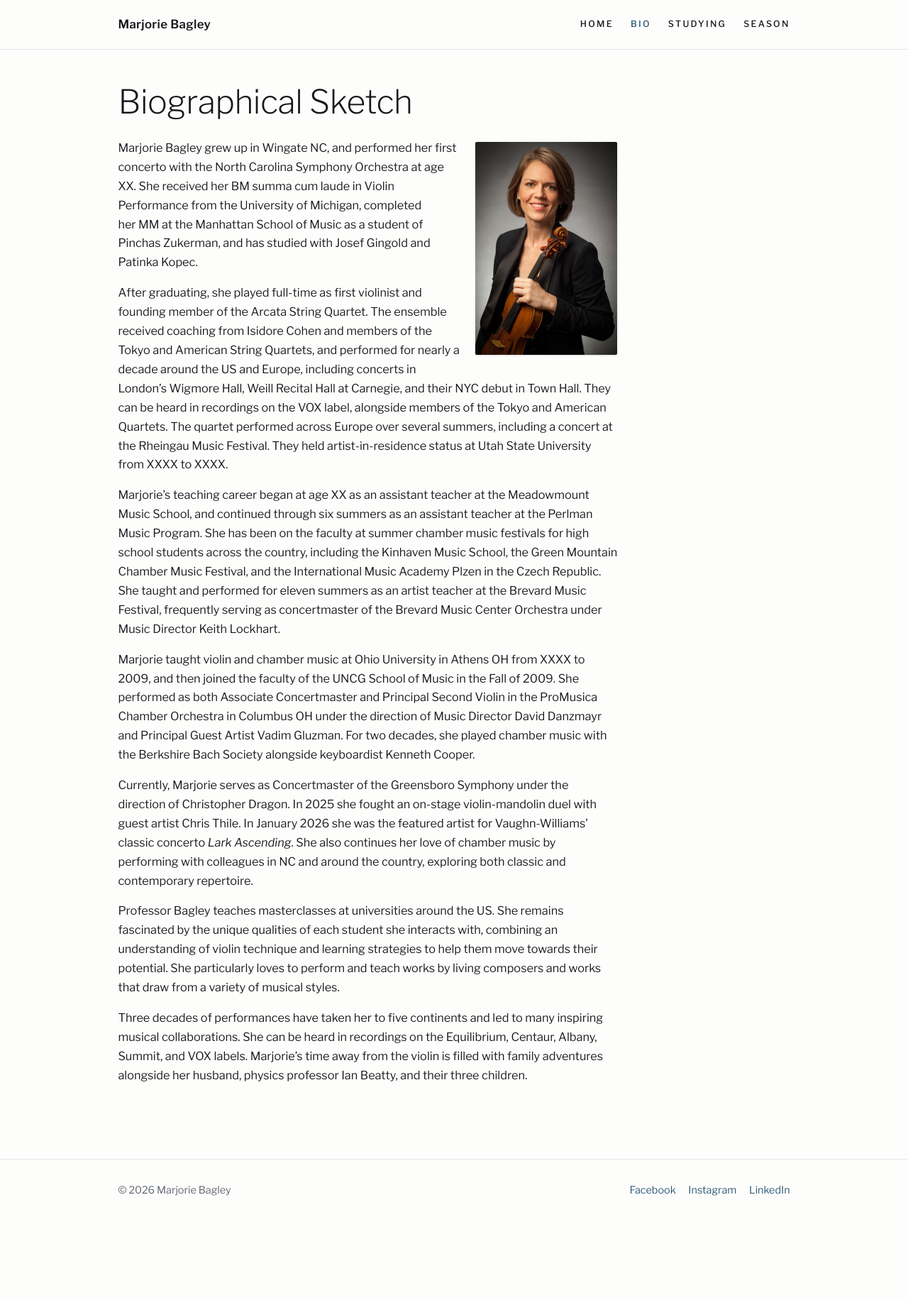
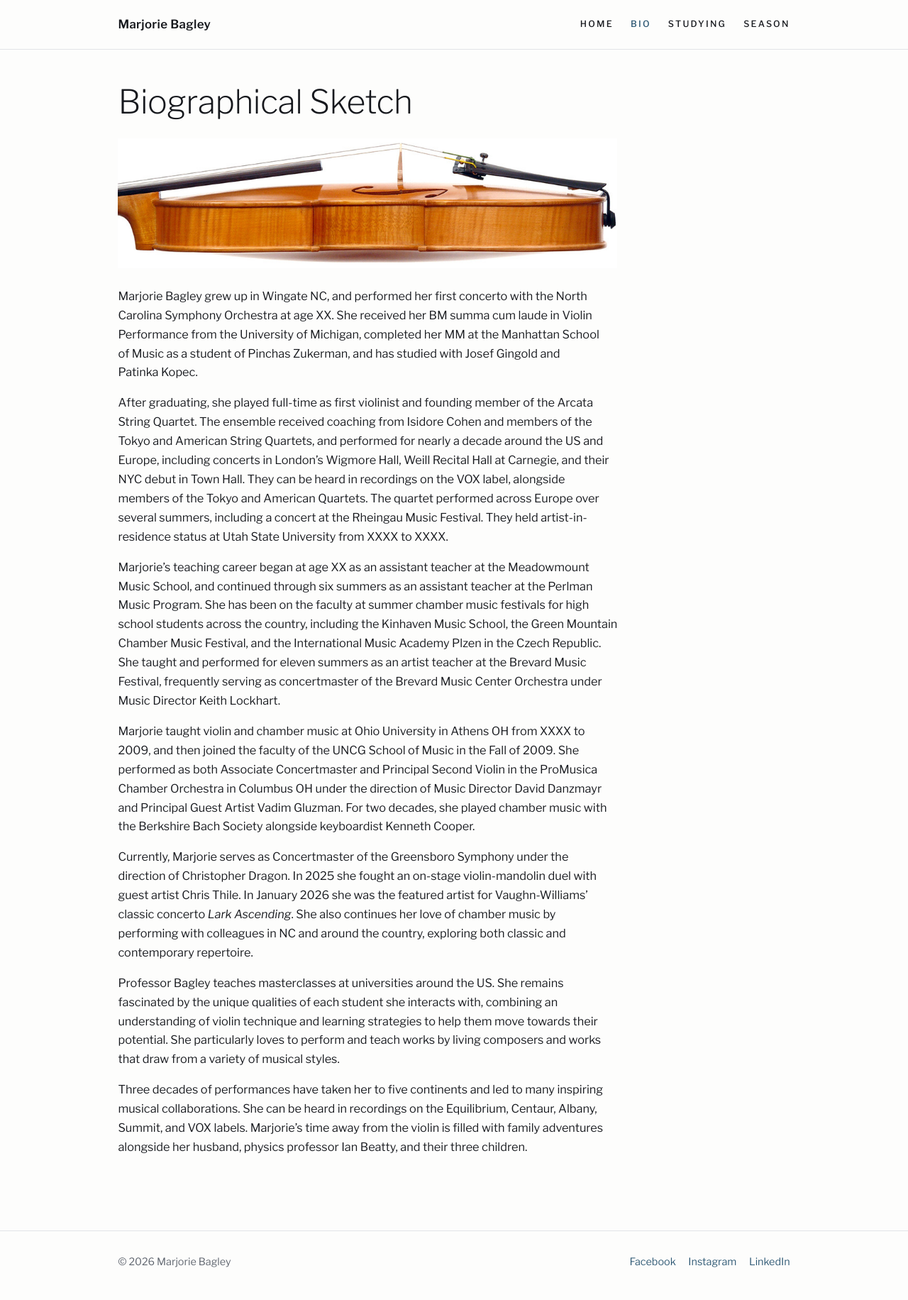
Before and after one commit to ibeatty/marjoriebagley, a Jekyll site: the page built from bio.md, in a window 1280 px wide. Shown: the whole page at 71% size. Built offline with Jekyll 4.4.1, drawn with Linux system fonts in a browser that asks for light colours; before the commit the page ends 1731 px from its top, so only the background shows below that.

Commit message:
Bio page: swap the portrait for the horizontal violin photo
The portrait already anchors the home hero; the bio now opens with the
full-width side view of Marjorie's violin instead (new .plate image
style — white-ground photo blending into the page background).

Co-Authored-By: Claude Opus 4.8 <noreply@anthropic.com>

```diff
--- a/assets/css/main.css
+++ b/assets/css/main.css
@@ -213,6 +213,12 @@ a:hover { text-decoration: underline; text-underline-offset: 3px; }
   border-radius: 2px;
   box-shadow: 0 1px 2px rgba(0,0,0,.15);
 }
+.prose img.plate {
+  /* full-column photo on a white ground (e.g. the violin on the bio page);
+     blends into the page background, so no frame — just breathing room */
+  display: block; width: 100%;
+  margin: .4rem 0 1.6rem;
+}
 
 /* ---- Events / Season page ---------------------------------------------- */
 .season-group { margin-bottom: 2.4rem; }
--- a/bio.md
+++ b/bio.md
@@ -5,7 +5,8 @@ nav_title: Bio
 permalink: /bio/
 ---
 
-![Portrait of Marjorie](../images/MarjorieBagley-4x6_300dpi-200x300.jpg){: .align-right}
+![Side view of Marjorie's violin — flamed maple ribs and amber varnish](../images/cropped-header_violin.jpg){: .plate}
+
 Marjorie Bagley grew up in Wingate NC, and performed her first concerto with the North Carolina Symphony Orchestra at age XX. She received her BM summa cum laude in Violin Performance from the University of Michigan, completed her MM at the Manhattan School of Music as a student of Pinchas Zukerman, and has studied with Josef Gingold and Patinka Kopec.
 
 After graduating, she played full-time as first violinist and founding member of the Arcata String Quartet. The ensemble received coaching from Isidore Cohen and members of the Tokyo and American String Quartets, and performed for nearly a decade around the US and Europe, including concerts in London's Wigmore Hall, Weill Recital Hall at Carnegie, and their NYC debut in Town Hall. They can be heard in recordings on the VOX label, alongside members of the Tokyo and American Quartets. The quartet performed across Europe over several summers, including a concert at the Rheingau Music Festival. They held artist-in-residence status at Utah State University from XXXX to XXXX.
```
